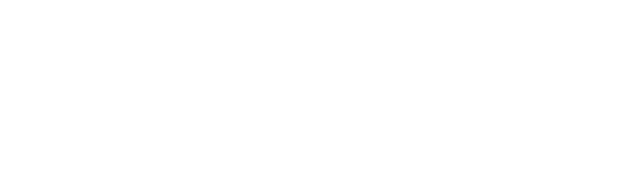
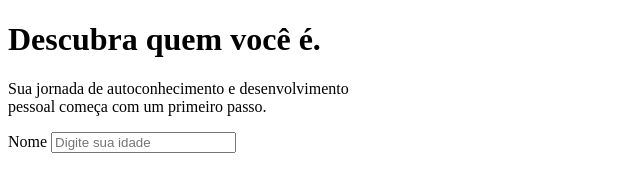
Before and after one commit to SENAI-Cotia/DS-SEDUC-2026-2-GP5-YOUVERSE, a plain HTML site: page pages/login.html in a window 1280 px wide. Shown: the whole page, without its empty margins (0-640 px from the left). Drawn offline with Linux system fonts and the light colour scheme.

Commit message:
em andamento

```diff
--- a/pages/login.html
+++ b/pages/login.html
@@ -1,11 +1,25 @@
-<!DOCTYPE html>
+<!doctype html>
 <html lang="en">
-<head>
-    <meta charset="UTF-8">
-    <meta name="viewport" content="width=device-width, initial-scale=1.0">
-    <title>Document</title>
-</head>
-<body>
+  <head>
+    <meta charset="UTF-8" />
+    <meta name="viewport" content="width=device-width, initial-scale=1.0" />
+    <title>Pagina de login</title>
+  </head>
+  <body>
+    <div class="container">
+      <h1>Descubra quem você é.</h1>
+      <p>
+        Sua jornada de autoconhecimento e desenvolvimento <br />
+        pessoal começa com um primeiro passo.
+      </p>
 
-</body>
+      <form>
+        <div class="form-control">
+          <label for="nome">Nome</label>
+          <input type="text" id="nome" placeholder="Digite sua idade" />
+        </div>
+
+
+    </div>
+  </body>
 </html>
```
